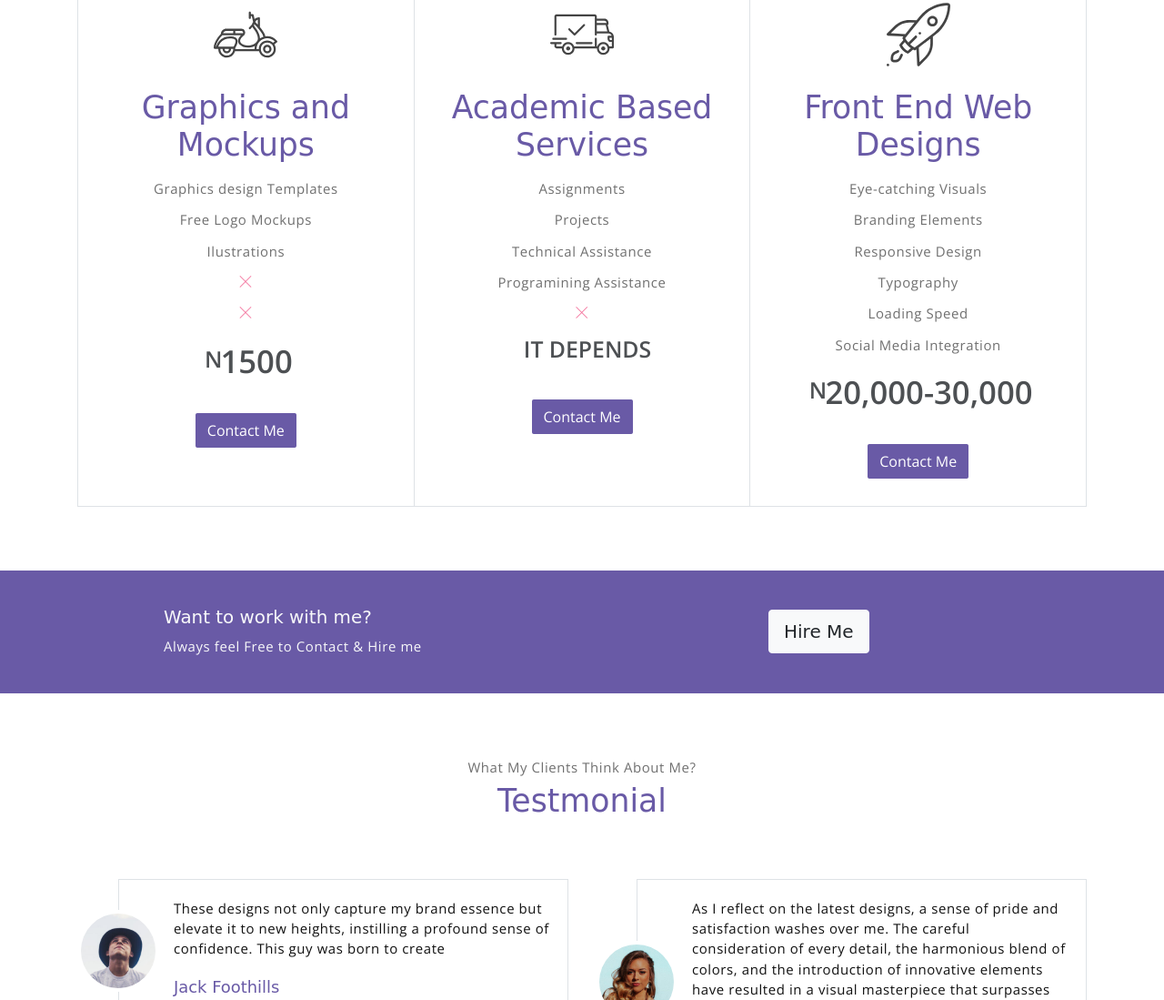
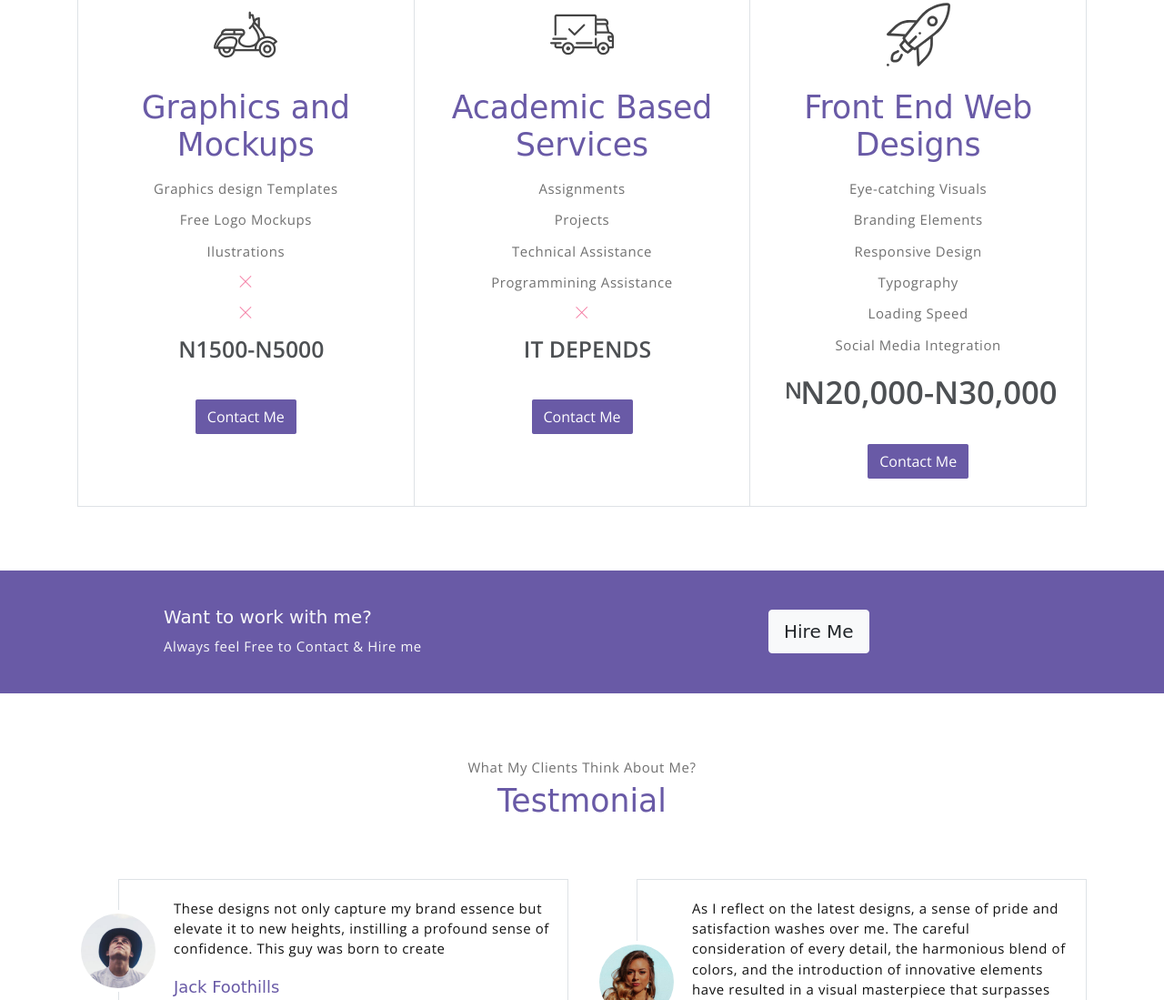
Before and after one commit to marfojohn/JohnEmpirePortfolio, a plain HTML site: page index.html in a window 1280 px wide. Shown: the part 2645-3744 px from the top of the page at 91% size. Drawn offline with nearby package versions, Linux system fonts and the light colour scheme; a web font is replaced by a local one.

Commit message:
Add files via upload

```diff
--- a/index.html
+++ b/index.html
@@ -226,10 +226,9 @@
                         </div>
                     </div>
                     <div class="pricing-card-footer">
-                        <span>N</span>
-                        <span>1500</span>
+                        <span>N1500-N5000</span>
                     </div>
-                    <a href="http://wa.me/+2349153015701?text=I'm%20intrested%20and%20would%20like%20to%20hire%20you%20Graphics%20Services" class="btn btn-primary mt-3 pricing-card-btn">Contact Me</a>
+                    <a href="http://wa.me/+2349153015701?text=I'm%20intrested%20and%20would%20like%20to%20hire%20you%20for%20Graphics%20Services" class="btn btn-primary mt-3 pricing-card-btn">Contact Me</a>
                 </div>
                 <div class="pricing-card">
                     <div class="pricing-card-header">
@@ -242,14 +241,14 @@
                             <p>Assignments</p>
                             <p>Projects </p>
                             <p>Technical Assistance</p>
-                            <p>Programining Assistance</p>
+                            <p>Programmining Assistance</p>
                             <p><i class="ti-close"></i></p>
                         </div>
                     </div>
                     <div class="pricing-card-footer">
                         <span>IT DEPENDS</span>
                     </div>
-                <a href="http://wa.me/+2349153015701?text=I'm%20intrested%20and%20would%20like%20to%20hire%20you%20Graphics%20Services" class="btn btn-primary mt-3 pricing-card-btn">Contact Me</a>
+                <a href="http://wa.me/+2349153015701?text=I'm%20intrested%20and%20would%20like%20to%20ask%20for%20Assistance" class="btn btn-primary mt-3 pricing-card-btn">Contact Me</a>
                 </div>
                 <div class="pricing-card">
                     <div class="pricing-card-header">
@@ -269,7 +268,7 @@
                     </div>
                     <div class="pricing-card-footer">
                         <span>N</span>
-                        <span>20,000-30,000</span>
+                        <span>N20,000-N30,000</span>
                     </div>
                     <a href="http://wa.me/+2349153015701?text=I'm%20intrested%20and%20would%20like%20to%20hire%20your%20Web%20Services" class="btn btn-primary mt-3 pricing-card-btn">Contact Me</a>
                 </div>
```
